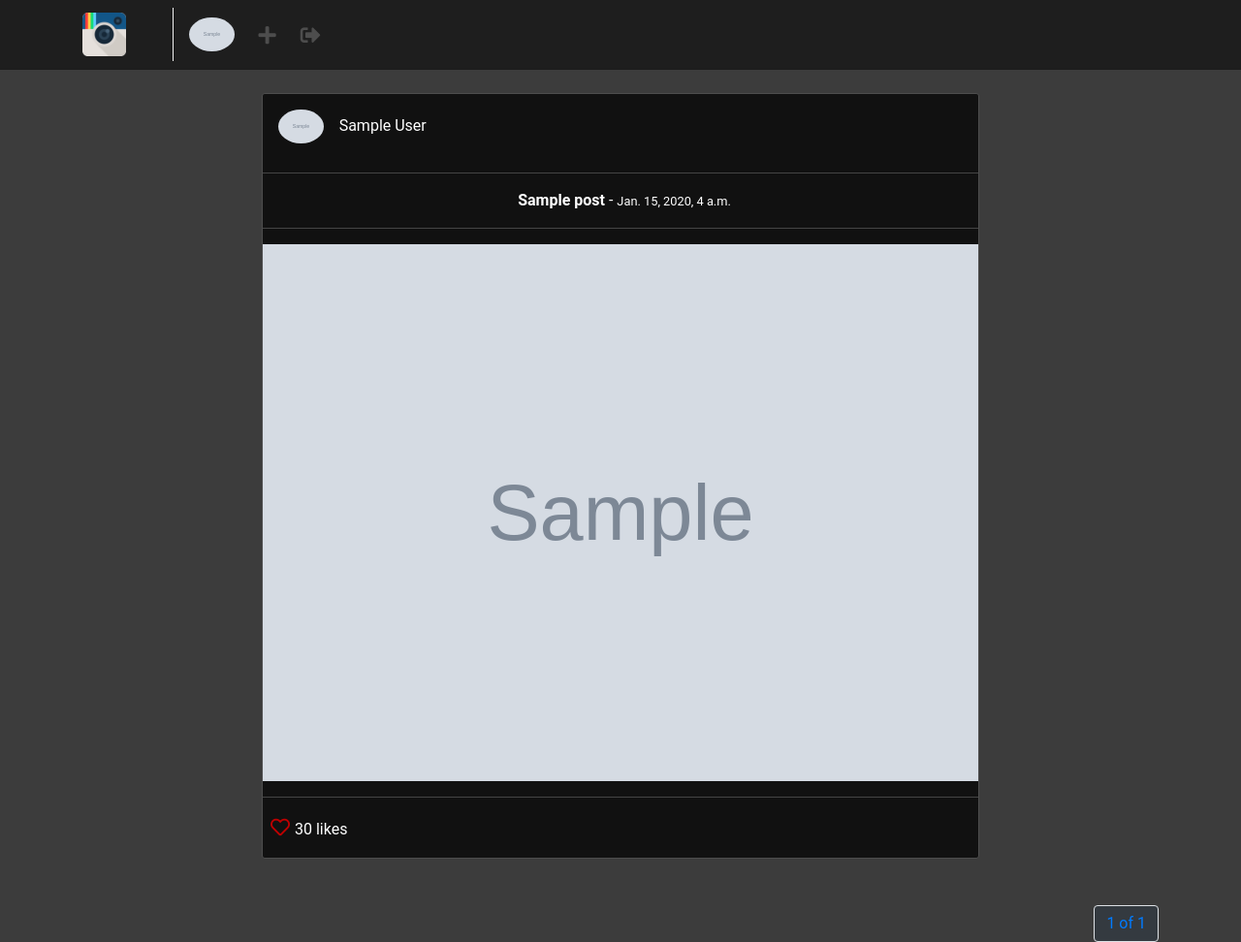
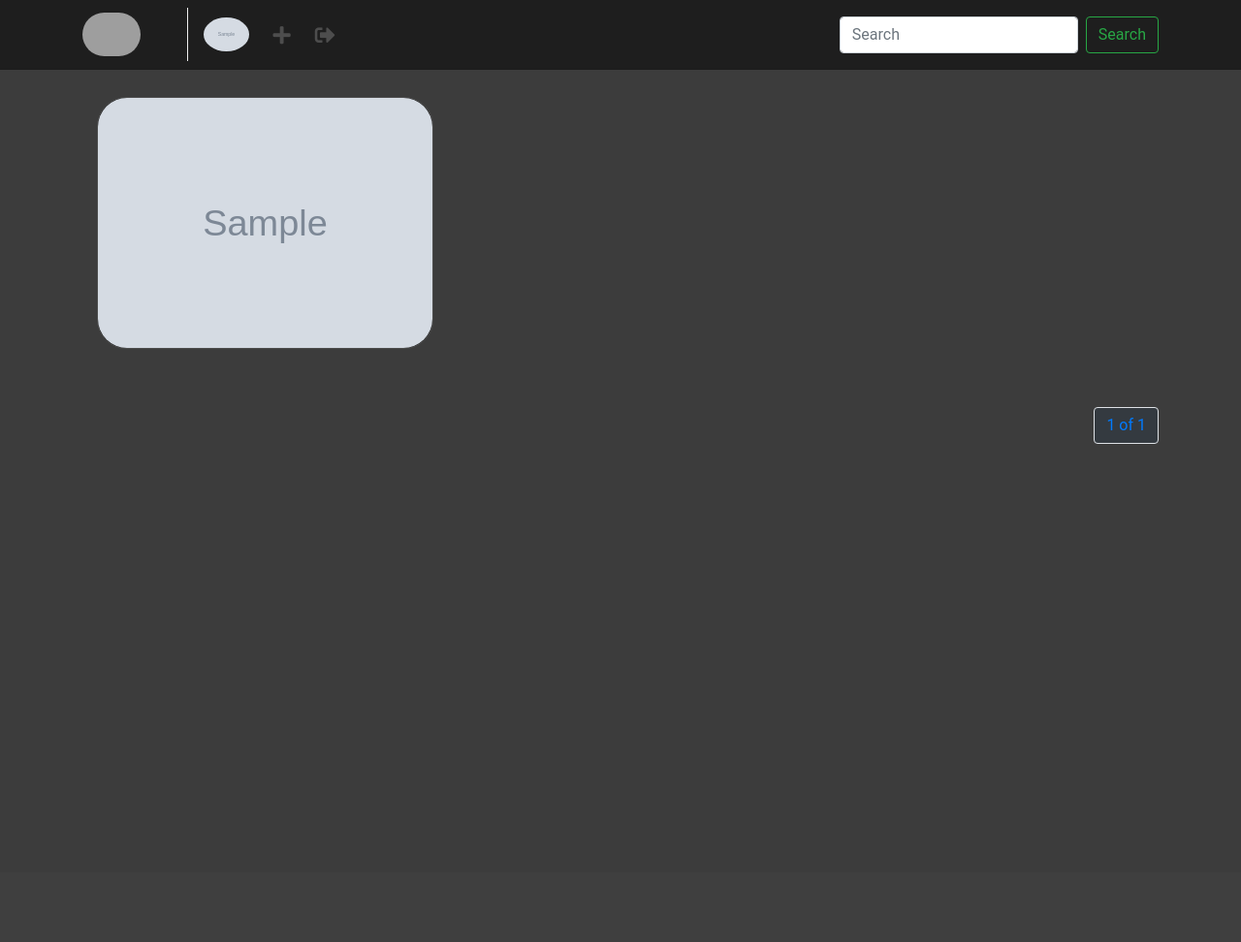
Before and after one commit to martinmendozadev/pinterest-clone, a Django app: page / in a window 1280 px wide. Shown: the whole page at 97% size. After the commit the page ends 458 px from the top, so only its background shows below. Run offline with Django 3.2, Linux system fonts and the light colour scheme; a user stored in the database is signed in; tables that the repository leaves empty hold one stand-in row (values such as "Sample post"); grey boxes marked "Sample" are stand-in pictures; some libraries are stand-ins or nearby versions; grey boxes are pictures that could not be loaded.

Commit message:
Refactor to pinterest feed 1

```diff
--- a/static/css/main.css
+++ b/static/css/main.css
@@ -57,3 +57,11 @@
 hr{
     background-color: #4d4d4d;
 }
+
+.card-columns{
+    margin-top: 100px;
+}
+
+.card, img {
+    border-radius: 30px;
+}
--- a/templates/nav.html
+++ b/templates/nav.html
@@ -4,7 +4,7 @@
     <div class="container">
 
         <a class="navbar-brand pr-5" style="border-right: 1px solid #efefef;" href="{% url 'posts:feed' %}">
-            <img src="{% static 'images/instagram.png' %}" height="45" class="d-inline-block align-top"/>
+            <img src="{% static 'images/master.png' %}" height="45" class="d-inline-block align-top"/>
         </a>
 
         <div class="collapse navbar-collapse">
@@ -34,5 +34,12 @@
 
             </ul>
         </div>
+
+    <div>
+        <form class="form-inline">
+            <input class="form-control mr-sm-2" type="search" placeholder="Search" aria-label="Search">
+            <button class="btn btn-outline-success my-2 my-sm-0" type="submit">Search</button>
+        </form>
+    </div>
     </div>
 </nav>
--- a/templates/posts/feed.html
+++ b/templates/posts/feed.html
@@ -6,7 +6,7 @@
 
 {% block container %}
     <div class="container">
-        <div class="row">
+        <div class="card-columns">
             {% for post in posts %}
                 {% include 'posts/post_card.html' %}
             {% endfor %}
--- a/templates/posts/post_card.html
+++ b/templates/posts/post_card.html
@@ -1,23 +1,3 @@
-<div class="col-sm-12 col-md-8 offset-md-2 mt-5 p-0 post-container">
-    <div class="media pt-3 pl-3 pb-1">
-        <a href="{% url 'users:detail' post.user.username %}">
-            <img class="mr-3 rounded-circle" height="35" src="{{ post.profile.picture.url }}" alt="{{ post.user.get_full_name }}">
-        </a>
-        <div class="media-body">
-            <p style="margin-top: 5px;">{{ post.user.get_full_name  }}</p>
-        </div>
-        <hr>
-    </div>
-    <hr>
-        <p class="ml-2 mt-0 mb-2 text-center">
-            <b>{{ post.title }}</b> - <small>{{ post.created }}</small>
-        </p>
-    <hr>
+<div class="card  post-container">
         <img style="width: 100%;" src="{{ post.photo.url }}" alt="{{ post.title }}">
-    <hr>
-        <p class="mt-1 ml-2" >
-            <a href="" style="color: #BF0000; font-size: 20px;">
-                <i class="far fa-heart"></i>
-            </a> 30 likes
-        </p>
 </div>
```
Also changed, not shown: templates/users/base.html (+3 -8 lines), static/images/instagram.png (deleted), 1 other file.
